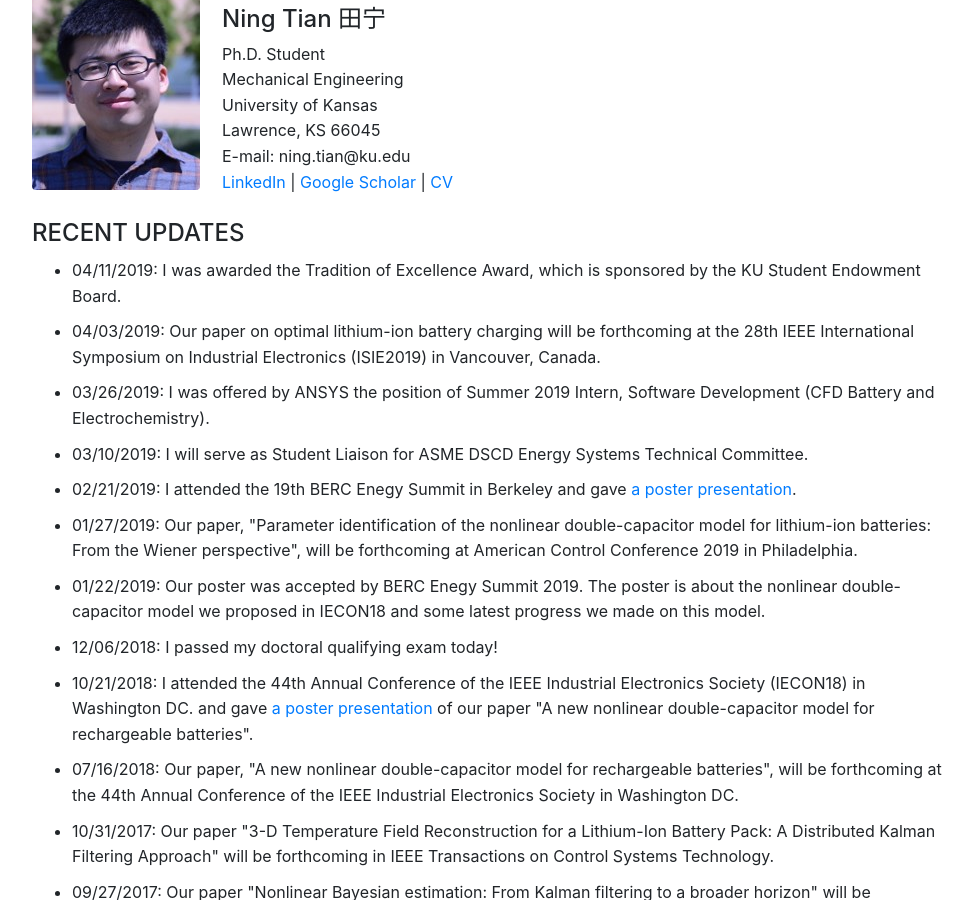
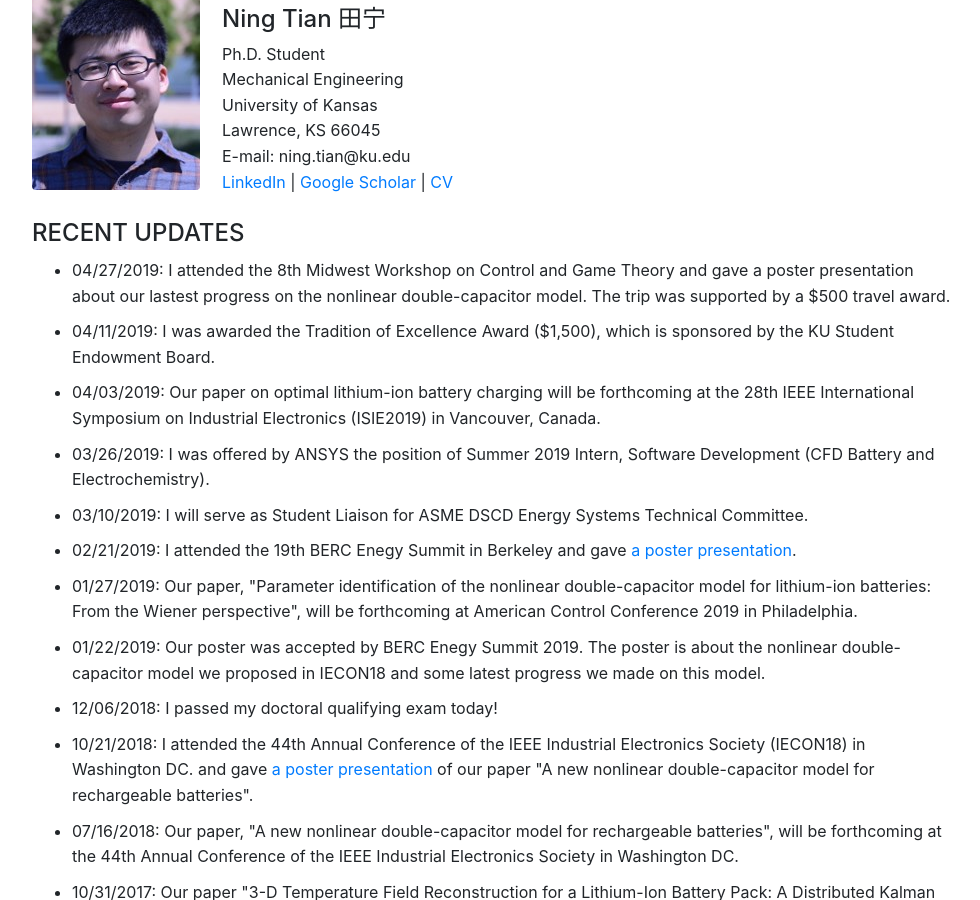
Before and after one commit to ningtian/ningtian.github.io, a Jekyll site: the page index.html, which Jekyll copies as it is, in a window 1280 px wide and 900 px high, scrolled down 332 px. Shown: the whole window, without its empty margins (148-1128 px from the left). Built offline with Jekyll 4.4.1, drawn with Linux system fonts in a browser that asks for light colours.

Commit message:
Update index.html

```diff
--- a/index.html
+++ b/index.html
@@ -96,10 +96,14 @@
 
 	<ul>
 
-	<li>04/11/2019: I was awarded the Tradition of Excellence Award, which is sponsored by the KU Student Endowment Board. </li>
+	<li>04/27/2019: I attended the 8th Midwest Workshop on Control and Game Theory and gave a poster presentation about
+		        our lastest progress on the nonlinear double-capacitor model. The trip was supported by a $500 travel award. </li>
+
+	<li>04/11/2019: I was awarded the Tradition of Excellence Award ($1,500), which is sponsored by the
+		        KU Student Endowment Board. </li>
 
 	<li>04/03/2019: Our paper on optimal lithium-ion battery charging will be forthcoming at the 28th IEEE
-		International Symposium on Industrial Electronics (ISIE2019) in Vancouver, Canada. </li>
+		        International Symposium on Industrial Electronics (ISIE2019) in Vancouver, Canada. </li>
 
 	<li>03/26/2019: I was offered by ANSYS the position of Summer 2019 Intern, Software Development
 		        (CFD Battery and Electrochemistry). </li>
```
